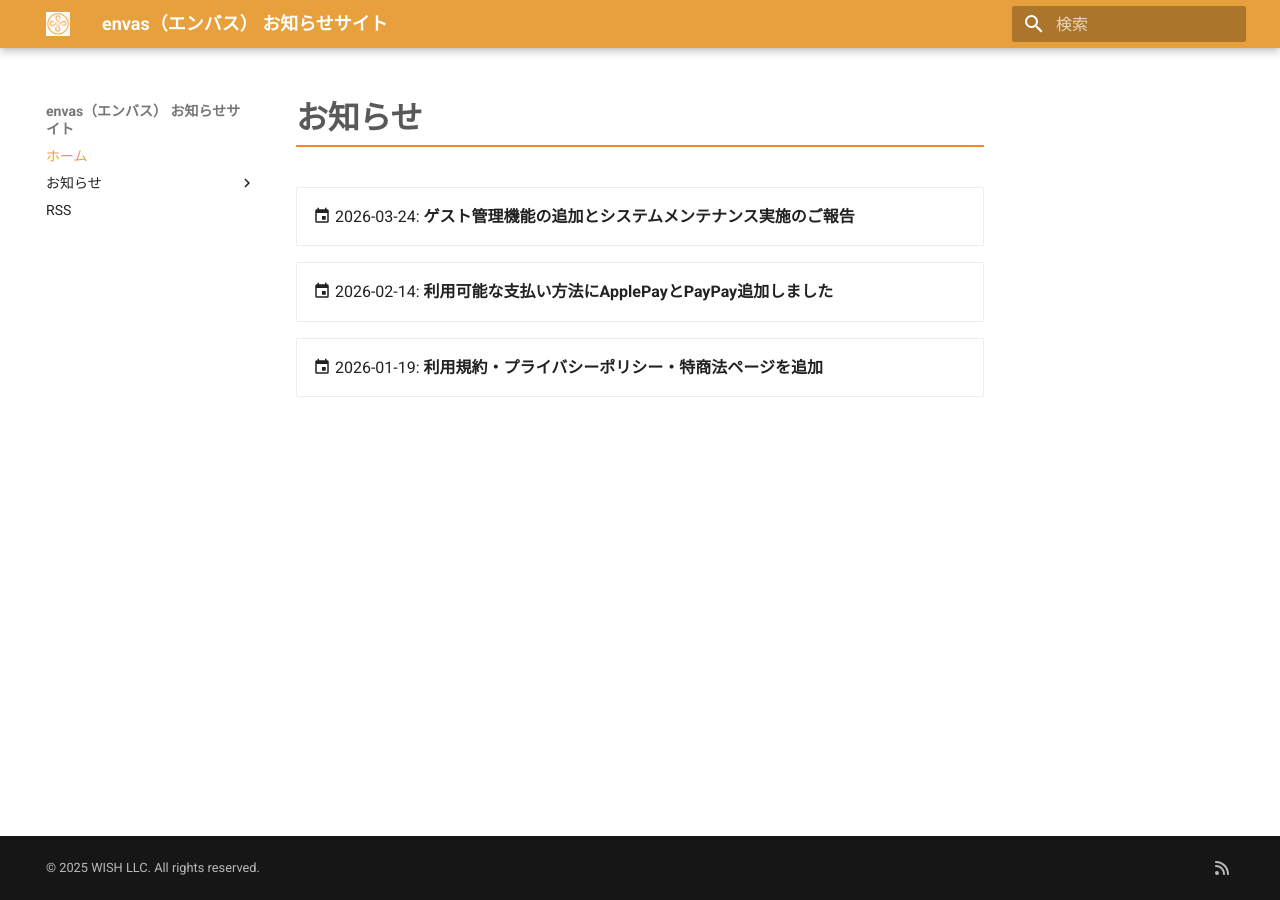
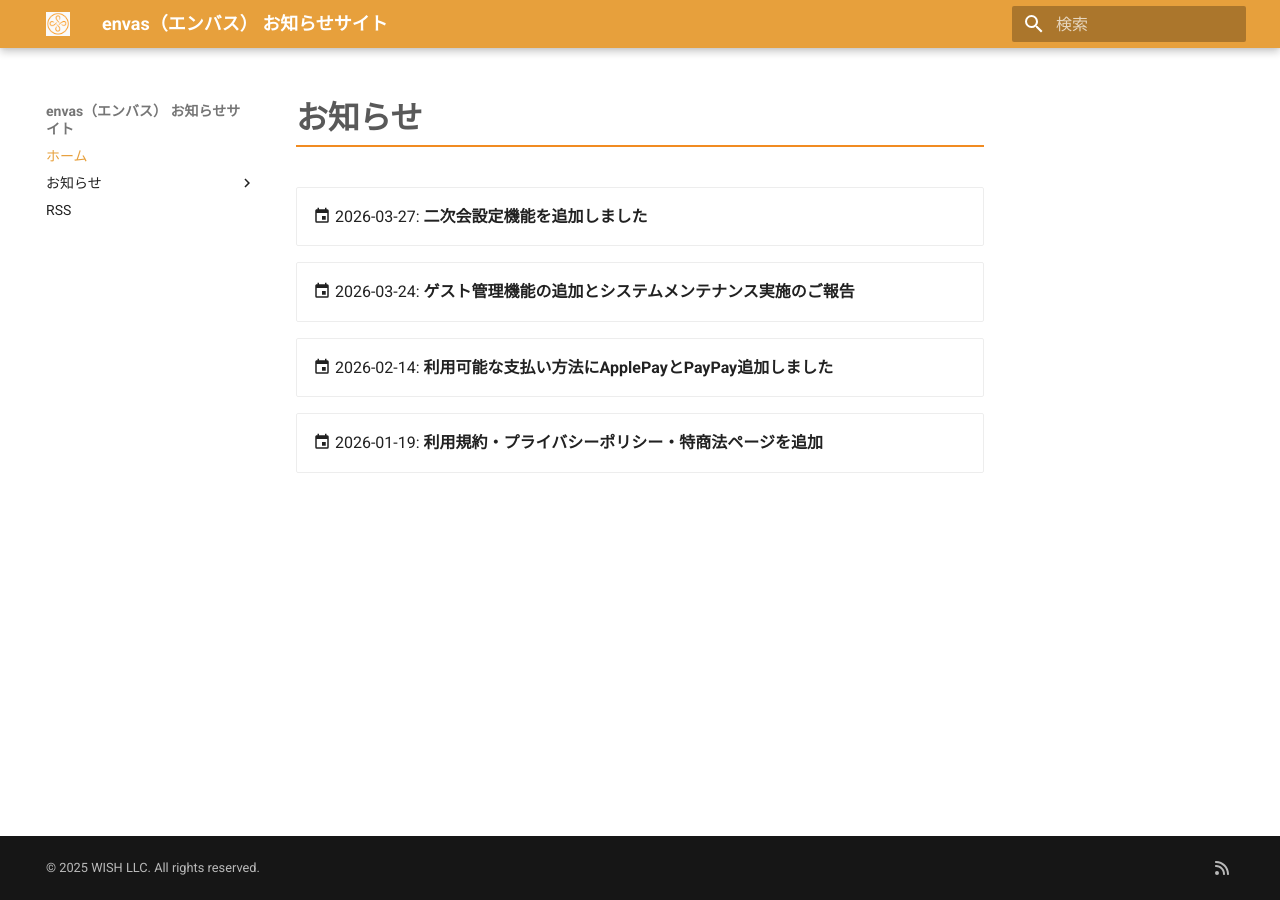
Before and after one commit to wish-corp/envas-info, an MkDocs documentation site: the page built from docs/index.md, in a window 1280 px wide. Built offline with MkDocs 1.6.1 and Material for MkDocs 9.7.7, drawn with Linux system fonts in a browser that asks for light colours.

Commit message:
docs: お知らせ一覧に二次会設定機能のエントリを追加
🤖 Generated with [Claude Code](https://claude.com/claude-code)

Co-Authored-By: Claude <noreply@anthropic.com>

```diff
--- a/docs/index.md
+++ b/docs/index.md
@@ -1,5 +1,8 @@
 # お知らせ
 
+<div class="grid cards" markdown>
+- [:material-calendar: 2026-03-27: **二次会設定機能を追加しました**](news/2026-03-27-add-after-party.md)
+</div>
 <div class="grid cards" markdown>
 - [:material-calendar: 2026-03-24: **ゲスト管理機能の追加とシステムメンテナンス実施のご報告**](news/2026-03-24-add-guest-and-maintenance.md)
 </div>
```
